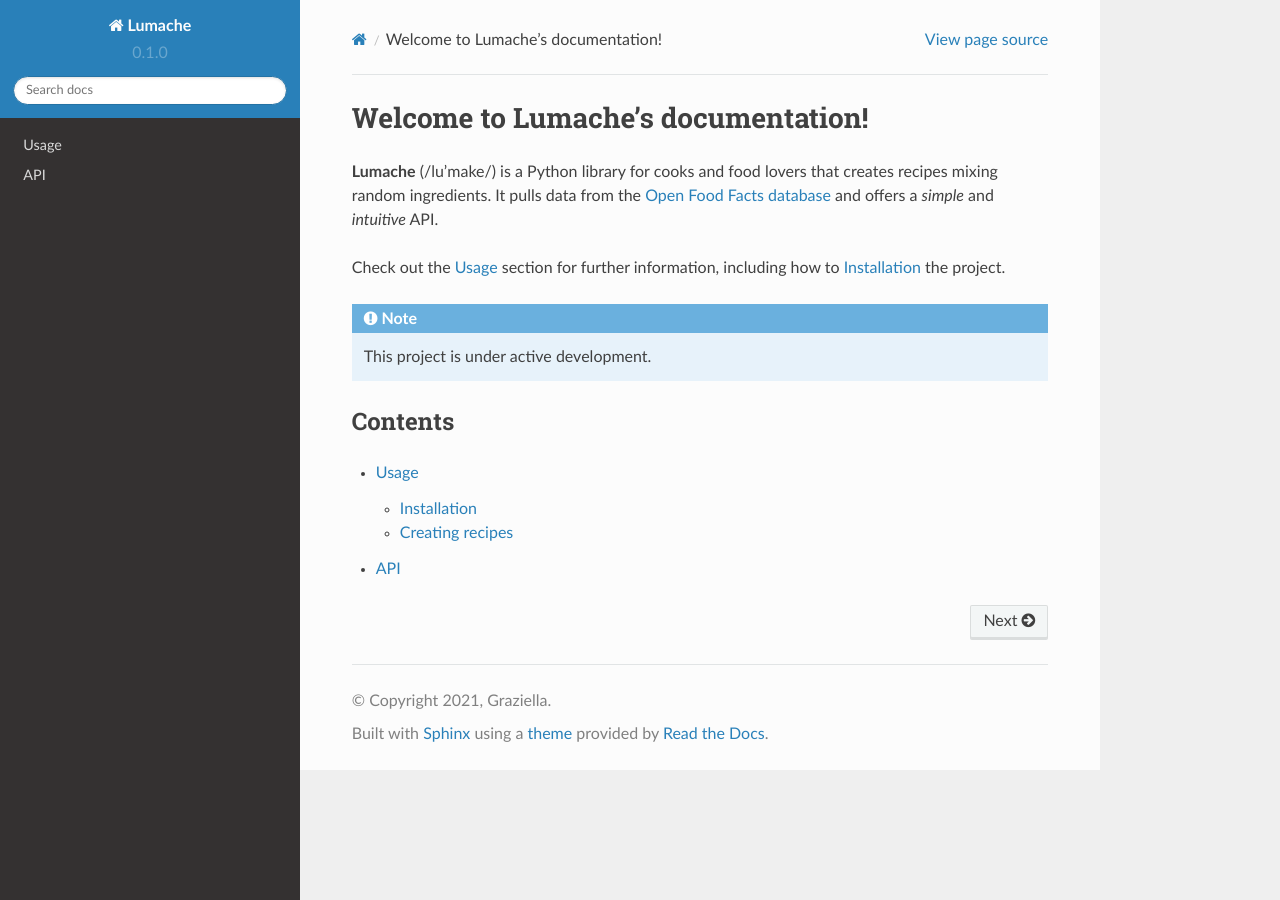
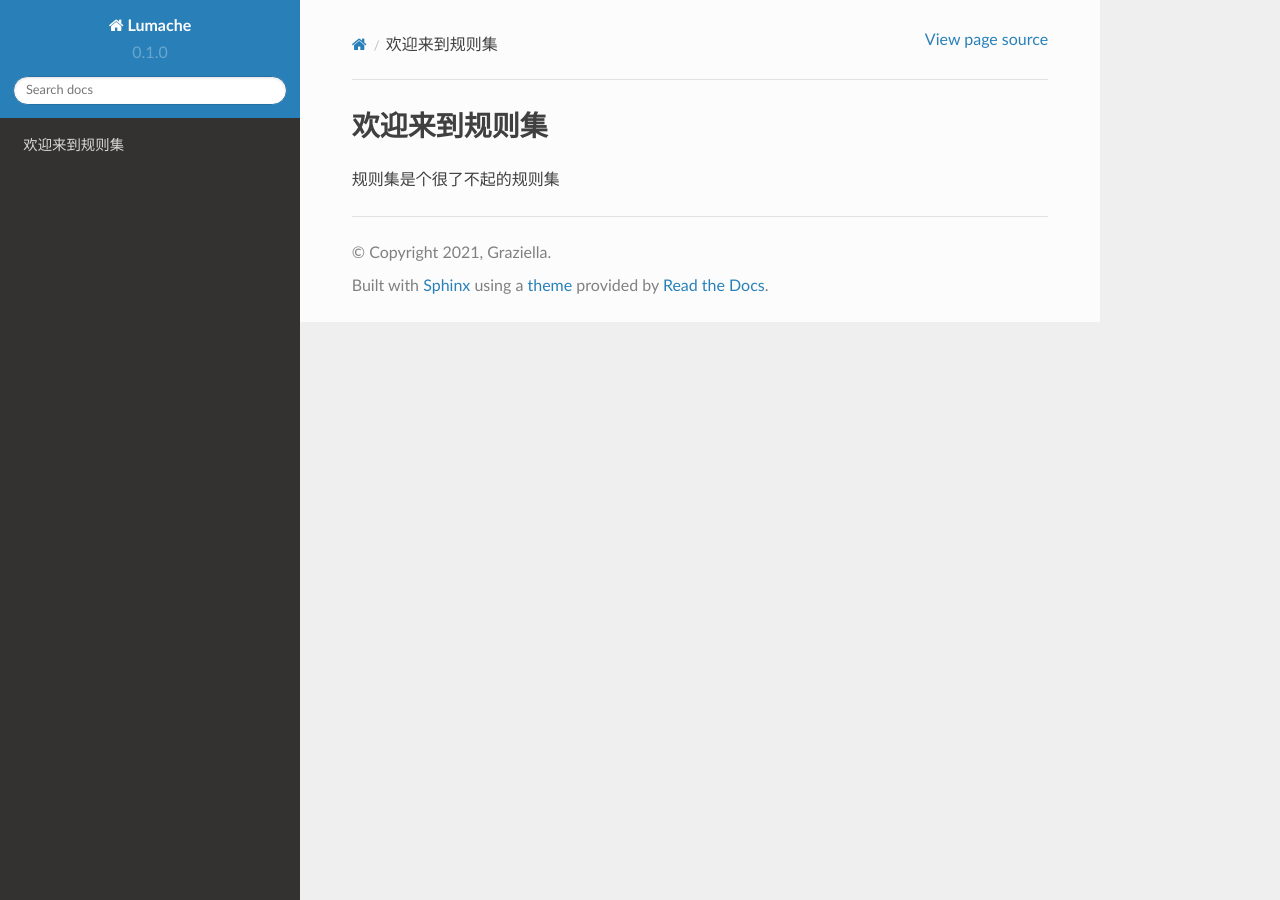
Before and after one commit to RRnightingale/onmyoji_card_rulebook, a Sphinx documentation site: the page built from docs/source/index.rst, in a window 1280 px wide. Built offline with Sphinx 7.4.7 and the Read the Docs theme 2.0.0, drawn with Linux system fonts in a browser that asks for light colours.

Commit message:
first edition

```diff
--- a/docs/source/index.rst
+++ b/docs/source/index.rst
@@ -1,22 +1,3 @@
-Welcome to Lumache's documentation!
+欢迎来到规则集
 ===================================
-
-**Lumache** (/lu'make/) is a Python library for cooks and food lovers
-that creates recipes mixing random ingredients.
-It pulls data from the `Open Food Facts database <https://world.openfoodfacts.org/>`_
-and offers a *simple* and *intuitive* API.
-
-Check out the :doc:`usage` section for further information, including
-how to :ref:`installation` the project.
-
-.. note::
-
-   This project is under active development.
-
-Contents
---------
-
-.. toctree::
-
-   usage
-   api
+规则集是个很了不起的规则集
```
Also changed, not shown: docs/source/api.rst (+19 -4 lines), lumache.py (deleted, +0 -23 lines).
